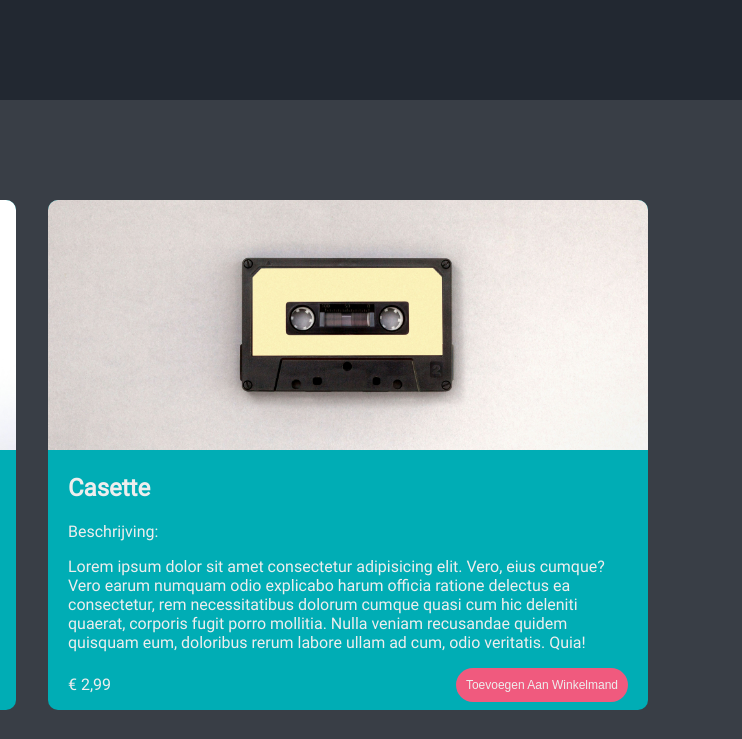
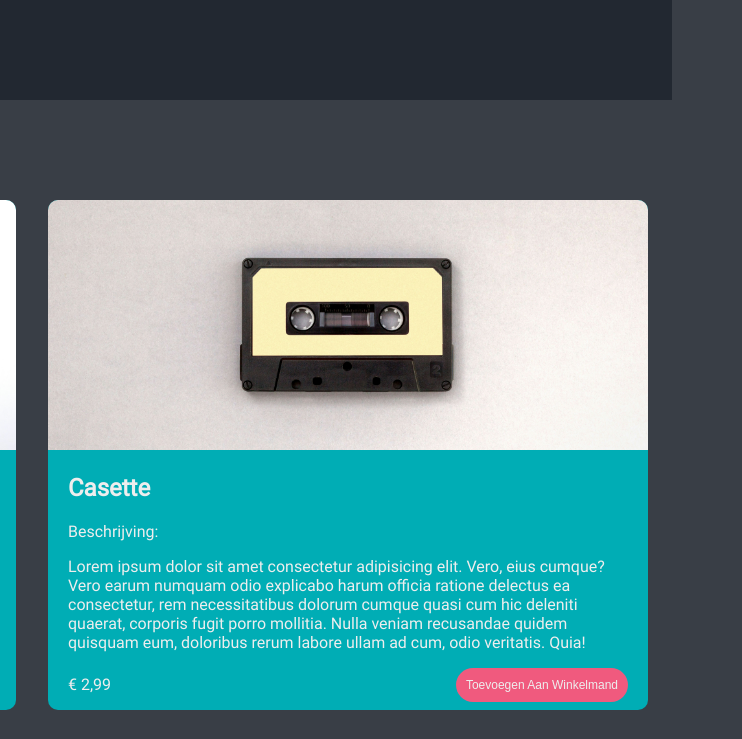
Before and after one commit to Ruben190404/css-advanced-project, a plain HTML site: page index.html in a window 1280 px wide. Shown: the top 739 px of the page, 608-1350 px from the left, 742 px wide, since content can reach past the window. Drawn offline with Linux system fonts and the light colour scheme; grey boxes are pictures that could not be loaded.

Commit message:
Update style.css

```diff
--- a/style.css
+++ b/style.css
@@ -22,7 +22,7 @@ header {
     display: flex;
     flex-direction: row;
     align-items: center;
-    width: calc(100% - 60px);
+    width: auto;
     padding-left: 30px;
 }
 
```
